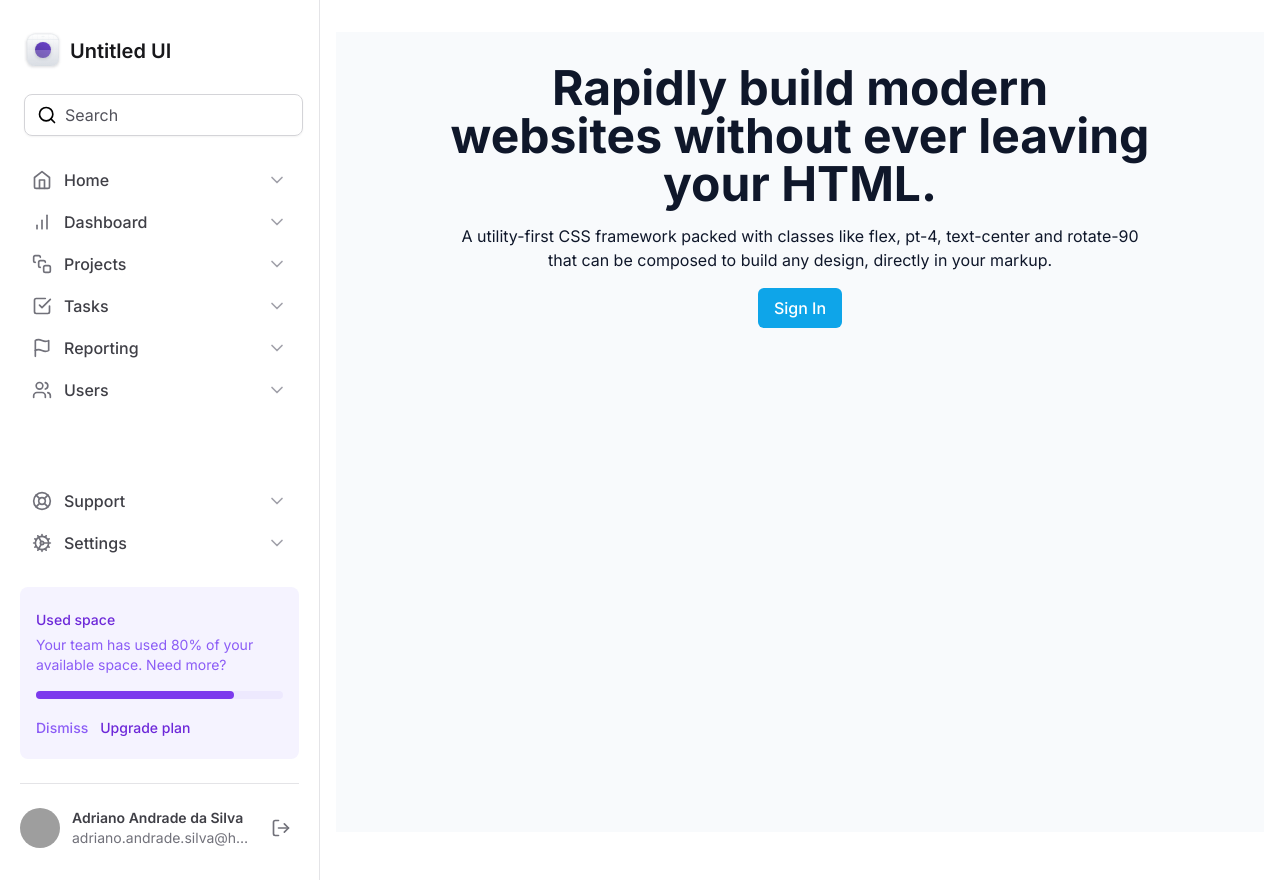
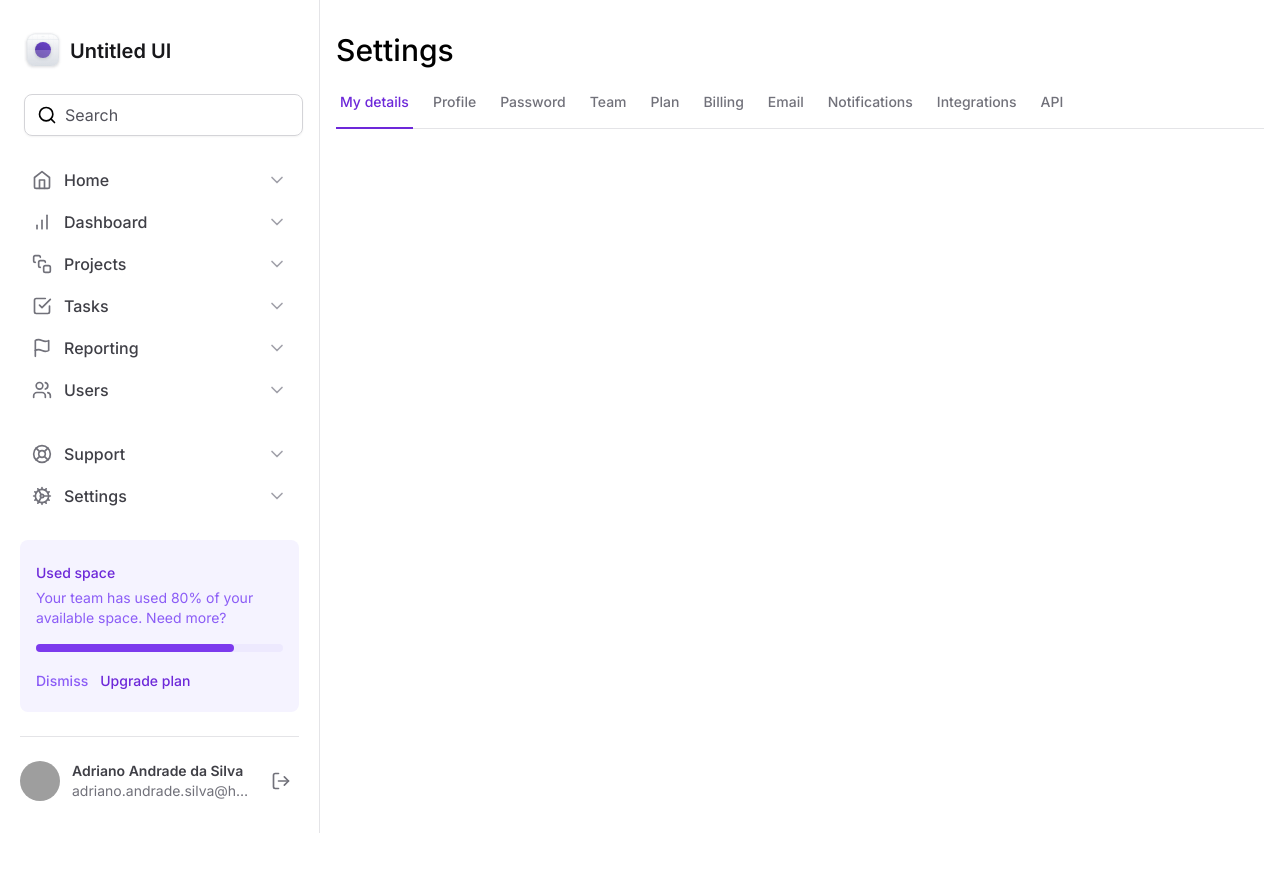
Before and after one commit to Adriano0106/tailwind-next, a Next.js app: page / in a window 1280 px wide. After the commit the page ends 833 px from the top, so only its background shows below. Built offline with nearby package versions, Linux system fonts and the light colour scheme; grey boxes are pictures that could not be loaded.

Commit message:
Cria abas utilizando Radix Tabs

```diff
--- a/package.json
+++ b/package.json
@@ -9,6 +9,7 @@
     "lint": "next lint"
   },
   "dependencies": {
+    "@radix-ui/react-tabs": "^1.1.13",
     "@types/node": "20.4.5",
     "@types/react": "18.2.17",
     "@types/react-dom": "18.2.7",
--- /dev/null
+++ b/src/app/components/SettingsTabs/TabItem.tsx
@@ -0,0 +1,24 @@
+"use client";
+
+import * as Tabs from "@radix-ui/react-tabs";
+
+export interface TabItemProps {
+  value: string;
+  title: string;
+  isSelected?: boolean;
+}
+
+export function TabItem({ value, title, isSelected = false }: TabItemProps) {
+  return (
+    <Tabs.Trigger
+      value={value}
+      className="relative px-1 pb-4 text-sm font-medium text-zinc-500 hover:text-violet-700 data-[state=active]:text-violet-700"
+    >
+      <span>{title}</span>
+
+      {isSelected && (
+        <div className="absolute -bottom-px left-0 right-0 h-0.5 bg-violet-700" />
+      )}
+    </Tabs.Trigger>
+  );
+}
--- /dev/null
+++ b/src/app/components/SettingsTabs/index.tsx
@@ -0,0 +1,54 @@
+"use client";
+
+import * as Tabs from "@radix-ui/react-tabs";
+import { TabItem } from "./TabItem";
+import { useState } from "react";
+
+export function SettingsTabs() {
+  const [currentTab, setCurrentTab] = useState("tab1");
+
+  return (
+    <Tabs.Root value={currentTab} onValueChange={setCurrentTab}>
+      <Tabs.List className="mt-6 flex w-full items-center gap-4 border-b border-zinc-200">
+        <TabItem
+          value="tab1"
+          title="My details"
+          isSelected={currentTab === "tab1"}
+        />
+        <TabItem
+          value="tab2"
+          title="Profile"
+          isSelected={currentTab === "tab2"}
+        />
+        <TabItem
+          value="tab3"
+          title="Password"
+          isSelected={currentTab === "tab3"}
+        />
+        <TabItem value="tab4" title="Team" isSelected={currentTab === "tab4"} />
+        <TabItem value="tab5" title="Plan" isSelected={currentTab === "tab5"} />
+        <TabItem
+          value="tab6"
+          title="Billing"
+          isSelected={currentTab === "tab6"}
+        />
+        <TabItem
+          value="tab7"
+          title="Email"
+          isSelected={currentTab === "tab7"}
+        />
+        <TabItem
+          value="tab8"
+          title="Notifications"
+          isSelected={currentTab === "tab8"}
+        />
+        <TabItem
+          value="tab9"
+          title="Integrations"
+          isSelected={currentTab === "tab9"}
+        />
+        <TabItem value="tab9" title="API" isSelected={currentTab === "tab9"} />
+      </Tabs.List>
+    </Tabs.Root>
+  );
+}
--- a/src/app/layout.tsx
+++ b/src/app/layout.tsx
@@ -16,7 +16,7 @@
   children: React.ReactNode;
 }) {
   return (
-    <html lang="en">
+    <html lang="en" className="antialiased">
       <body className={inter.className}>
         <div className="grid min-h-screen grid-cols-app">
           <Sidebar />
--- a/src/app/page.tsx
+++ b/src/app/page.tsx
@@ -1,19 +1,11 @@
+import { SettingsTabs } from "./components/SettingsTabs";
+
 export default function Home() {
   return (
-    <div className="flex h-screen flex-col items-center bg-slate-50 p-8 text-center text-slate-900 dark:bg-slate-900 dark:text-slate-100">
-      <div className="max-w-app">
-        <h1 className="text-3xl font-bold sm:text-4xl lg:text-5xl">
-          Rapidly build modern websites without ever leaving your HTML.
-        </h1>
-        <p className="mt-4 dark:text-slate-400">
-          A utility-first CSS framework packed with classes like flex, pt-4,
-          text-center and rotate-90 that can be composed to build any design,
-          directly in your markup.
-        </p>
-        <button className="mt-4 rounded-md bg-sky-500 px-4 py-2 font-medium text-white enabled:hover:bg-sky-600 disabled:cursor-not-allowed disabled:opacity-60 dark:bg-sky-400 dark:text-sky-950">
-          Sign In
-        </button>
-      </div>
-    </div>
+    <>
+      <h1 className="to-zinc-900 text-3xl font-medium">Settings</h1>
+
+      <SettingsTabs />
+    </>
   );
 }
```
Also changed, not shown: 1 other file (tests, documents, lock files or other folders).
